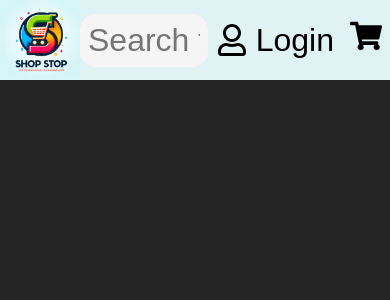
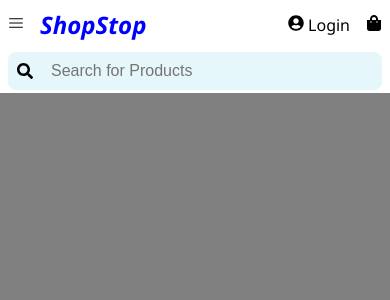
Before and after one commit to thetrickuser/shopstop, a React (Vite) app: page / in a window 390 px wide. Shown: the top 300 px of the page. Built offline with nearby package versions, Linux system fonts and the light colour scheme.

Commit message:
mobile first design for header

```diff
--- a/package.json
+++ b/package.json
@@ -12,7 +12,8 @@
   "dependencies": {
     "react": "^18.2.0",
     "react-dom": "^18.2.0",
-    "react-icons": "^5.0.1"
+    "react-icons": "^5.0.1",
+    "sass": "^1.71.1"
   },
   "devDependencies": {
     "@types/react": "^18.2.55",
--- a/src/App.css
+++ /dev/null
@@ -1,30 +0,0 @@
-:root {
-  font-family: Inter, system-ui, Avenir, Helvetica, Arial, sans-serif;
-  line-height: 1.5;
-  font-weight: 400;
-
-  color-scheme: light dark;
-  color: rgba(255, 255, 255, 0.87);
-  background-color: #242424;
-
-  font-synthesis: none;
-  text-rendering: optimizeLegibility;
-  -webkit-font-smoothing: antialiased;
-  -moz-osx-font-smoothing: grayscale;
-
-  --HEADER-BGCOLOR: #e0f2f3;
-}
-
-body {
-  margin: 0;
-  padding: 0;
-  min-width: 320px;
-  min-height: 100vh;
-}
-
-@media (prefers-color-scheme: dark) {
-  :root {
-    color: #213547;
-    background-color: #ffffff;
-  }
-}
--- a/src/App.jsx
+++ b/src/App.jsx
@@ -1,9 +1,9 @@
-import "./App.css";
 import Home from "./pages/Home";
-
+import "./App.scss";
 function App() {
   return (
     <>
+      {/* <div>Hello</div> */}
       <Home />
     </>
   );
--- /dev/null
+++ b/src/App.scss
@@ -0,0 +1,10 @@
+@use "_root" as root;
+
+@import url("https://fonts.googleapis.com/css2?family=Noto+Sans:ital,wght@0,100..900;1,100..900&display=swap");
+
+body {
+  margin: 0;
+  padding: 0;
+  background-color: root.$bg-primary;
+  font-family: "Noto Sans", sans-serif;
+}
--- /dev/null
+++ b/src/_root.scss
@@ -0,0 +1,10 @@
+/* || PRIMARY-STYLES */
+
+$bg-primary: gray;
+$search-input-bgcolor: #e5f7fa;
+$bg-card: white;
+
+@mixin useFlex($flexdir) {
+  display: flex;
+  flex-direction: $flexdir;
+}
--- a/src/components/Header.jsx
+++ b/src/components/Header.jsx
@@ -1,28 +1,39 @@
-import styles from "./Header.module.css";
-import { FaRegUser, FaShoppingCart } from "react-icons/fa";
+import styles from "./Header.module.scss";
+import { FaSearch, FaShoppingBag, FaUserCircle } from "react-icons/fa";
+import { RxHamburgerMenu } from "react-icons/rx";
 import Button from "./ui/Button";
 import Input from "./ui/Input";
 
 const Header = () => {
   return (
-    <div className={styles.header}>
-      <img
-        src="../../public/brand-logo.jpg"
-        alt="Logo"
-        width="80"
-        height="80"
-      ></img>
-      <Input type="text" placeholder="Search for products" styles={styles.input}/>
-      <Button
-        styles={styles["login-btn"]}
-        content={
-          <>
-            <FaRegUser /> Login
-          </>
-        }
-      />
-      <Button styles={styles["cart-btn"]} content={<FaShoppingCart />} />
-    </div>
+    <>
+      <div className={styles.header}>
+        <div className={styles["header__actions"]}>
+          <div className={styles["header__actions__left"]}>
+            <div className={styles.hamburger}>
+              <RxHamburgerMenu />
+            </div>
+            <div className={styles.icon}>ShopStop</div>
+          </div>
+          <div className={styles["header__search"]}>
+              <FaSearch />
+              <Input type="text" placeholder="Search for Products" />
+          </div>
+          <div className={styles["header__actions__right"]}>
+            <div className={styles.login}>
+              <FaUserCircle /> Login
+            </div>
+            <div className={styles.cart}>
+              <FaShoppingBag />
+            </div>
+          </div>
+        </div>
+        <div className={styles.search}>
+          <FaSearch />
+          <Input type="text" placeholder="Search for Products" />
+        </div>
+      </div>
+    </>
   );
 };
 
--- a/src/components/Header.module.css
+++ /dev/null
@@ -1,50 +0,0 @@
-.header {
-  display: flex;
-  flex-direction: row;
-  width: 100%;
-  background-color: var(--HEADER-BGCOLOR);
-  font-size: 2rem;
-  align-items: center;
-  justify-content: space-evenly;
-}
-
-.input {
-  background-color: whitesmoke;
-  font-size: inherit;
-  width: 60%;
-  text-align: center;
-  border: 1px whitesmoke;
-  border-radius: 1rem;
-  color: gray;
-  padding: 0.5rem;
-}
-
-.input:focus {
-  outline: none;
-}
-
-.login-btn {
-  display: flex;
-  flex-direction: row;
-  align-items: center;
-  gap: 0.5rem;
-  border-radius: 1rem;
-  font-size: inherit;
-  background-color: var(--HEADER-BGCOLOR);
-  border: 1px var(--HEADER-BGCOLOR);
-  color: black;
-  padding: 0.5rem;
-}
-
-.login-btn:hover {
-  background-color: blue;
-  color: white;
-}
-
-.cart-btn {
-  font-size: inherit;
-  background-color: var(--HEADER-BGCOLOR);
-  border: 1px var(--HEADER-BGCOLOR);
-  color: black;
-  padding: 0.5rem;
-}
--- /dev/null
+++ b/src/components/Header.module.scss
@@ -0,0 +1,95 @@
+@use "../root" as root;
+
+$font-size: 1rem;
+$border: 1px solid root.$search-input-bgcolor;
+$margin: 0.5rem;
+
+.header {
+  @include root.useFlex(column);
+
+  &__search {
+    display: none;
+  }
+
+  background-color: root.$bg-card;
+  &__actions {
+    @include root.useFlex(row);
+    justify-content: space-evenly;
+
+    &__left,
+    &__right {
+      @include root.useFlex(row);
+      width: 100%;
+      gap: 1rem;
+      margin: $margin;
+      align-items: center;
+    }
+
+    &__left {
+      justify-content: flex-start;
+
+      > .icon {
+        font-size: 1.5rem;
+        font-weight: bolder;
+        font-style: italic;
+        color: blue;
+      }
+    }
+
+    &__right {
+      justify-content: flex-end;
+    }
+  }
+
+  > .search {
+    @include root.useFlex(row);
+    font-size: $font-size;
+    align-items: center;
+    background-color: root.$search-input-bgcolor;
+    margin: 0.2rem $margin;
+    border: $border;
+    padding: 0.5rem;
+    border-radius: 0.5rem;
+    gap: 1rem;
+
+    > input {
+      font-size: $font-size;
+      background-color: root.$search-input-bgcolor;
+      outline: none;
+      border: none;
+    }
+  }
+}
+
+@media screen and (min-width: 768px) {
+  .header {
+    &__search {
+      @include root.useFlex(row);
+      font-size: $font-size;
+      align-items: center;
+      background-color: root.$search-input-bgcolor;
+      margin: $margin 0.25rem;
+      border: $border;
+      padding: 0.5rem;
+      border-radius: 0.5rem;
+      gap: 1rem;
+      width: 50%;
+
+      > input {
+        font-size: $font-size;
+        background-color: root.$search-input-bgcolor;
+        outline: none;
+        border: none;
+      }
+    }
+
+    &__actions__left,
+    &__actions__right {
+      width: auto;
+    }
+
+    > .search {
+      display: none;
+    }
+  }
+}
--- a/src/components/ui/Button.jsx
+++ b/src/components/ui/Button.jsx
@@ -1,7 +1,12 @@
 /* eslint-disable react/prop-types */
 
 const Button = (props) => {
-  return <button className={props.styles}>{props.content}</button>;
-};
+    return (
+      <button className={props.styles}>
+        {props.icon && <span className={props.styles.icon}>{props.icon}</span>}
+        {props.content}
+      </button>
+    );
+  };
 
 export default Button;
--- a/src/components/ui/Input.jsx
+++ b/src/components/ui/Input.jsx
@@ -3,8 +3,8 @@ const Input = (props) => {
   return (
     <input
       className={props.styles}
-      type={props.type}
-      placeholder={props.placeholder}
+      type={props.type || "text"}
+      placeholder={props.placeholder || "Search for products"}
     />
   );
 };
```
Also changed, not shown: public/brand-logo.jpg (deleted), 1 other file (tests, documents, lock files or other folders).
